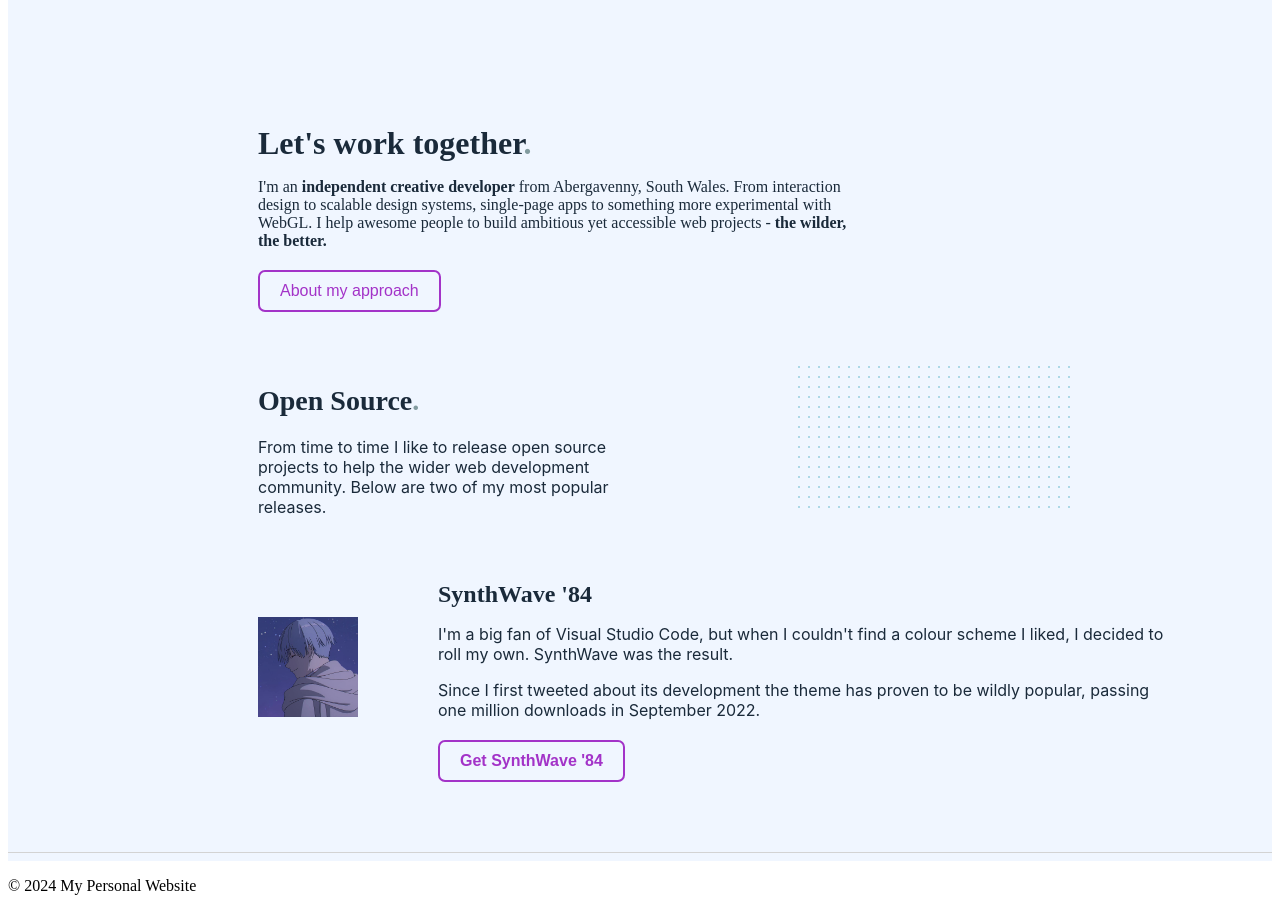
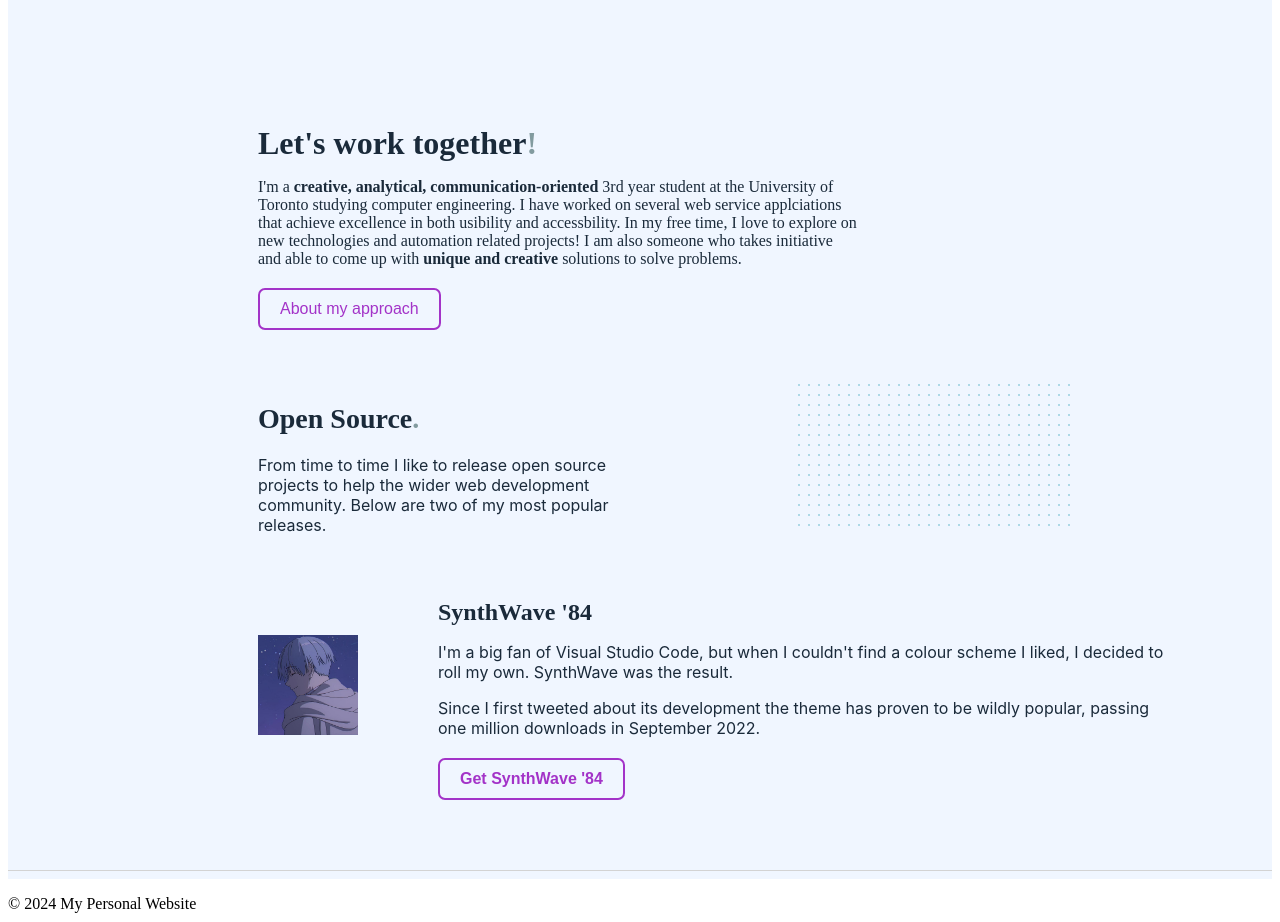
Before and after one commit to ericL0u/Personal_website, a React (Vite) app in the folder personalWebsite/: page / in a window 1280 px wide. Shown: the part 800-1722 px from the top of the page. Built offline with nearby package versions, Linux system fonts and the light colour scheme.

Commit message:
Update Home.jsx
Updated About me page content

```diff
--- a/personalWebsite/src/components/Home.jsx
+++ b/personalWebsite/src/components/Home.jsx
@@ -7,10 +7,12 @@ function Home() {
     <section className="home-section">
       <div className="home-details">
         <h2>Let's work together
-        <span className='dot'>.</span>
+        <span className='dot'>!</span>
         </h2>
         <p>
-          I'm an <strong>independent creative developer</strong> from Abergavenny, South Wales. From interaction design to scalable design systems, single-page apps to something more experimental with WebGL. I help awesome people to build ambitious yet accessible web projects - <strong>the wilder, the better.</strong>
+          I'm a <strong>creative, analytical, communication-oriented</strong> 3rd year student at the University of Toronto studying computer engineering. I have worked on several web service applciations that achieve excellence in both usibility and accessbility. In my free time, I love to explore on new technologies and automation related projects!
+          I am also someone who takes initiative and able to come up with
+          <strong> unique and creative</strong> solutions to solve problems.
         </p>
         <button className="home-button">About my approach</button>
       </div>
```
